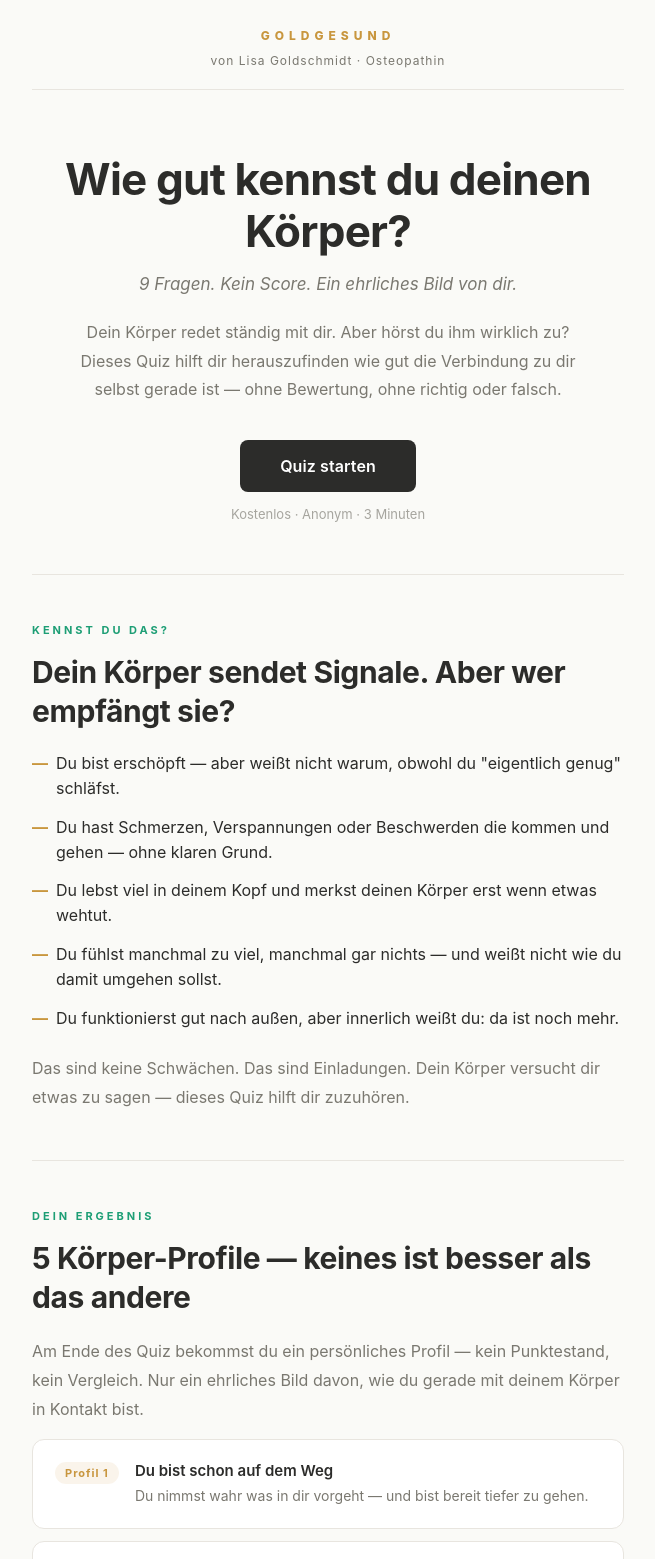
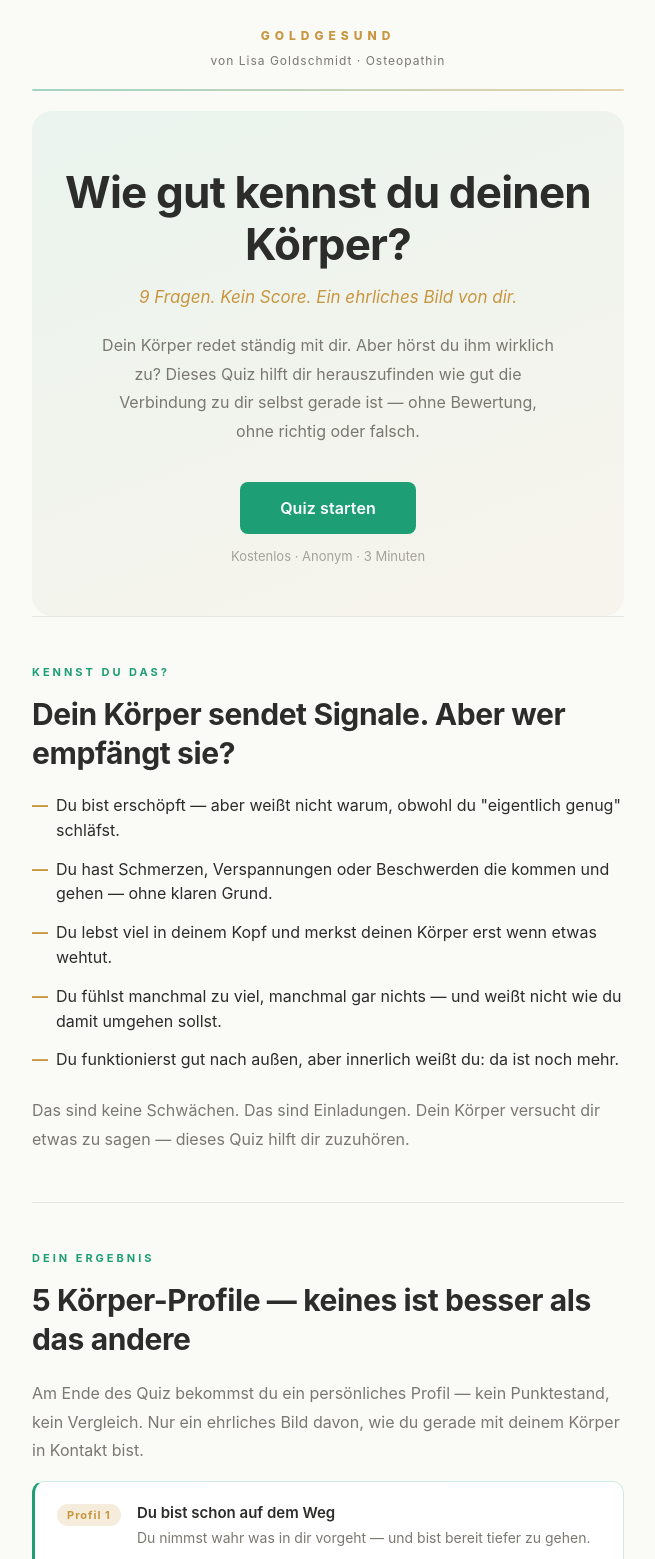
Before and after one commit to physiogoldschmidt-prog/goldgesund-quiz, a plain HTML site: page index.html in a window 1280 px wide. Shown: the top 1559 px of the page, without its empty margins (312-967 px from the left). Drawn offline with Linux system fonts and the light colour scheme.

Commit message:
Mehr Grün- und Goldtöne auf der Landingpage

```diff
--- a/index.html
+++ b/index.html
@@ -10,8 +10,11 @@
 
     :root {
       --gold: #C8963E;
-      --gold-light: rgba(200,150,62,0.10);
+      --gold-mid: rgba(200,150,62,0.18);
+      --gold-light: rgba(200,150,62,0.08);
       --green: #1D9E75;
+      --green-dark: #156b50;
+      --green-light: rgba(29,158,117,0.10);
       --cream: #FAFAF7;
       --dark: #2C2C2A;
       --muted: #7A7870;
@@ -60,15 +63,20 @@
     }
 
     .header-divider {
-      height: 1px;
-      background: var(--border);
+      height: 2px;
+      background: linear-gradient(90deg, var(--green), var(--gold));
       margin: 20px 0 0;
+      border-radius: 2px;
+      opacity: 0.4;
     }
 
     /* ── HERO ── */
     .hero {
       padding: 56px 0 52px;
       text-align: center;
+      background: linear-gradient(160deg, rgba(29,158,117,0.07) 0%, rgba(200,150,62,0.06) 100%);
+      border-radius: 20px;
+      margin: 20px 0 0;
     }
 
     .hero h1 {
@@ -80,9 +88,11 @@
       letter-spacing: -0.8px;
     }
 
+    .hero h1 span { color: var(--green); }
+
     .hero-sub {
       font-size: 17px;
-      color: var(--muted);
+      color: var(--gold);
       margin-bottom: 24px;
       font-style: italic;
     }
@@ -93,11 +103,12 @@
       color: var(--muted);
       max-width: 500px;
       margin: 0 auto 36px;
+      padding: 0 20px;
     }
 
     .btn-primary {
       display: inline-block;
-      background: var(--dark);
+      background: var(--green);
       color: var(--white);
       padding: 16px 40px;
       border-radius: 8px;
@@ -105,12 +116,12 @@
       font-family: var(--font);
       font-weight: 600;
       text-decoration: none;
-      transition: opacity 0.2s, transform 0.15s;
+      transition: background 0.2s, transform 0.15s;
       letter-spacing: 0.1px;
     }
 
     .btn-primary:hover {
-      opacity: 0.85;
+      background: var(--green-dark);
       transform: translateY(-1px);
     }
 
@@ -190,7 +201,8 @@
 
     .profil-karte {
       background: var(--white);
-      border: 1px solid var(--border);
+      border: 1px solid rgba(29,158,117,0.2);
+      border-left: 3px solid var(--green);
       border-radius: 12px;
       padding: 20px 22px;
       display: flex;
@@ -199,7 +211,7 @@
     }
 
     .profil-badge {
-      background: var(--gold-light);
+      background: var(--gold-mid);
       color: var(--gold);
       font-size: 11px;
       font-weight: 700;
@@ -232,10 +244,11 @@
 
     /* Über Lisa */
     .about {
-      background: var(--dark);
+      background: var(--green-dark);
       border-radius: 16px;
       padding: 40px 36px;
       margin: 48px 0;
+      border: 1px solid rgba(29,158,117,0.3);
     }
 
     .about .section-kicker { color: var(--gold); }
@@ -262,8 +275,11 @@
     /* Bottom CTA */
     .bottom-cta {
       text-align: center;
-      padding: 48px 0 72px;
-      border-top: 1px solid var(--border);
+      padding: 48px 32px 56px;
+      background: linear-gradient(160deg, rgba(29,158,117,0.08) 0%, rgba(200,150,62,0.08) 100%);
+      border-radius: 20px;
+      margin-bottom: 40px;
+      border: 1px solid rgba(200,150,62,0.2);
     }
 
     .bottom-cta h2 {
@@ -287,9 +303,9 @@
 
     .bottom-cta .meta {
       font-size: 13px;
-      color: var(--muted);
+      color: var(--gold);
       margin-top: 14px;
-      opacity: 0.6;
+      opacity: 0.8;
     }
 
     /* Footer */
```
